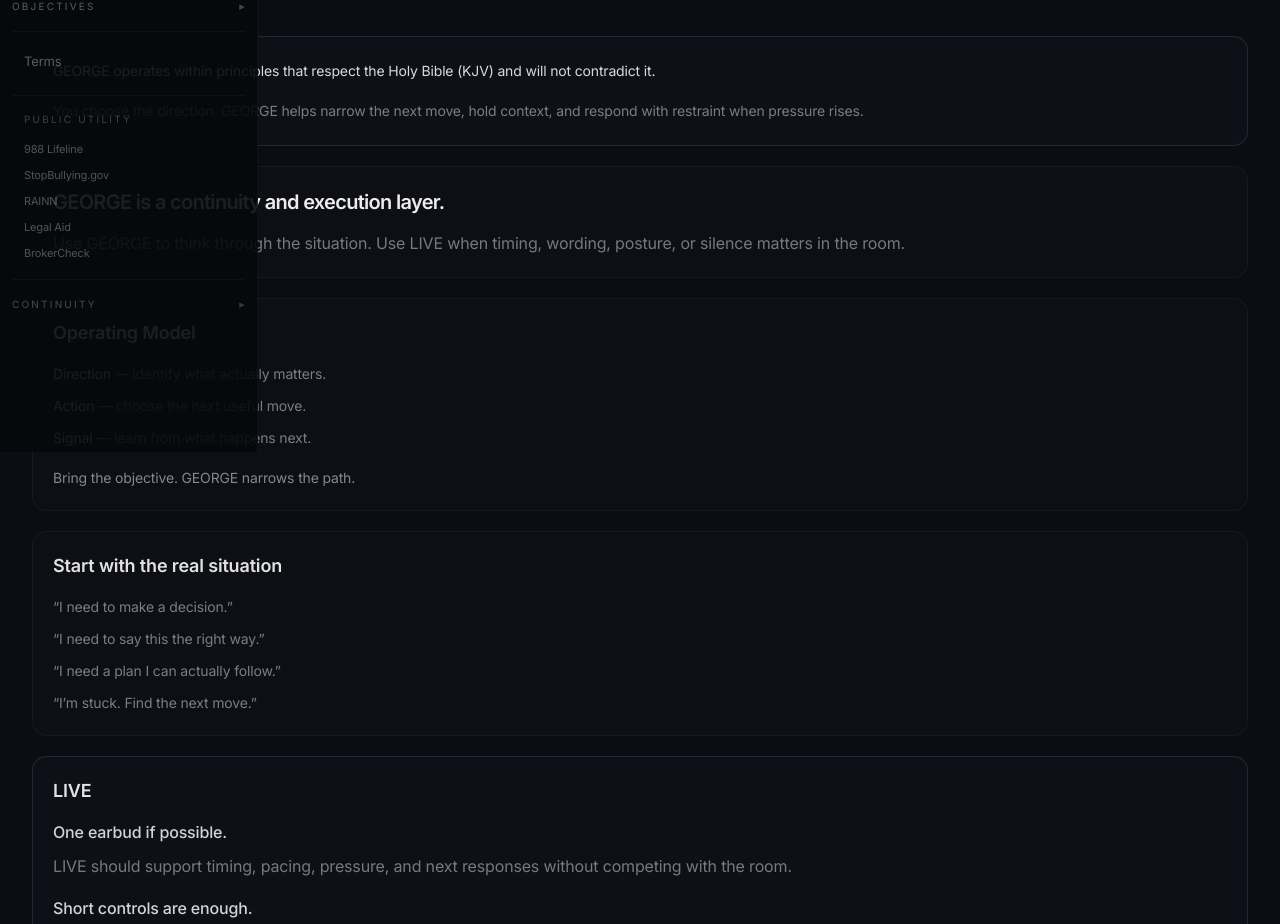
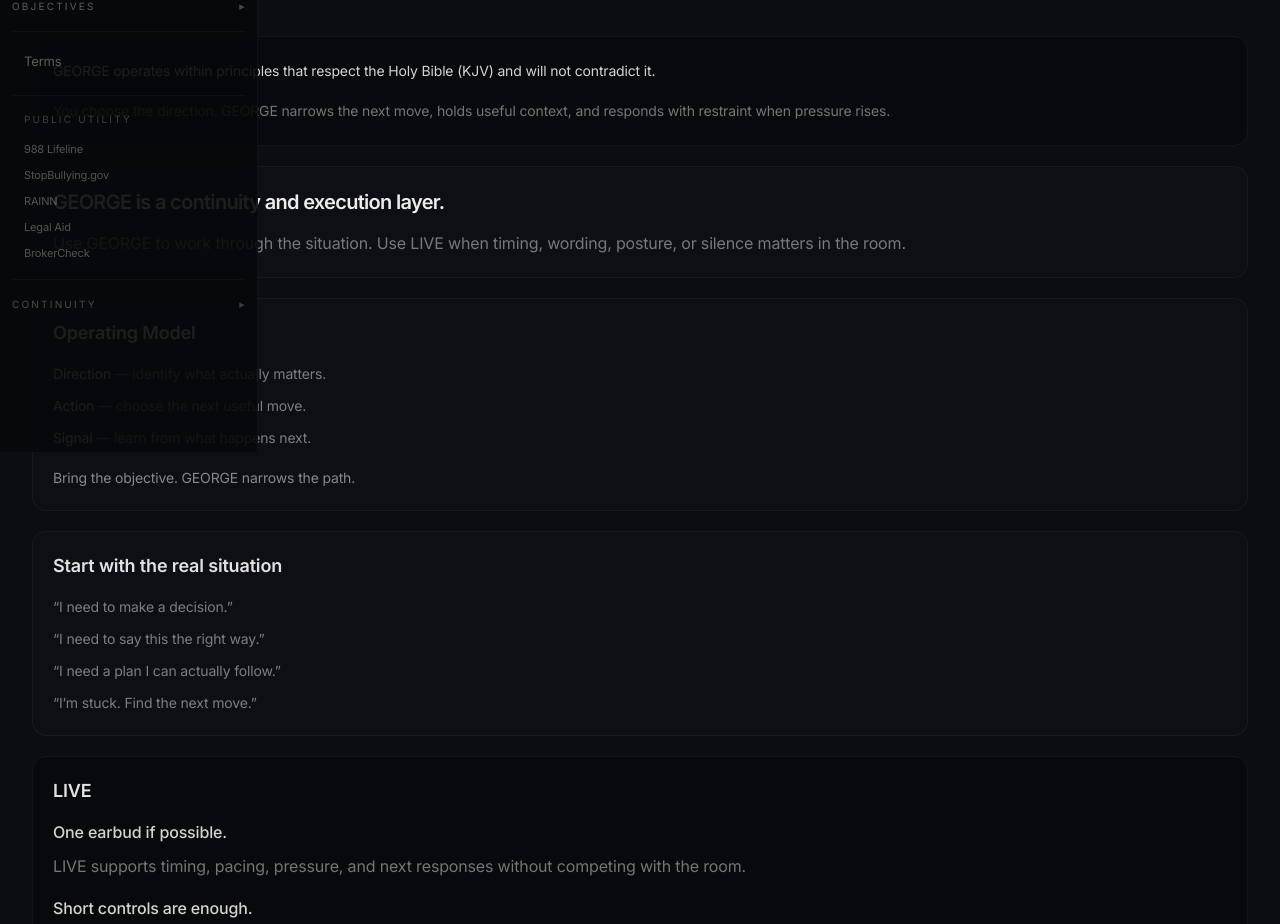
Before and after one commit to LesKemVal/ai-clarity, a Next.js app: page /help in a window 1280 px wide. Shown: the part 348-1272 px from the top of the page. Built offline with nearby package versions, Linux system fonts and the light colour scheme.

Commit message:
Align help page with operational utility style

```diff
--- a/app/help/page.tsx
+++ b/app/help/page.tsx
@@ -6,17 +6,17 @@ export default function HelpPage() {
   return (
     <PageShell
       title="Operating GEORGE"
-      eyebrow="Support"
+      eyebrow="Manual"
       backToGeorge
     >
       <div className="space-y-5">
 
-        <section className="rounded-[0.9rem] border border-[#AEB6FF]/14 bg-[#AEB6FF]/[0.025] p-5 md:p-5">
-          <p className="text-sm leading-7 text-white/84">
+        <section className="rounded-[0.9rem] border border-white/[0.045] bg-black/24 p-5 md:p-5">
+          <p className="text-sm leading-7 text-white/82">
             GEORGE operates within principles that respect the Holy Bible (KJV) and will not contradict it.
           </p>
-          <p className="mt-3 text-sm leading-7 text-white/46">
-            You choose the direction. GEORGE helps narrow the next move, hold context, and respond with restraint when pressure rises.
+          <p className="mt-3 text-sm leading-7 text-white/44">
+            You choose the direction. GEORGE narrows the next move, holds useful context, and responds with restraint when pressure rises.
           </p>
         </section>
 
@@ -25,7 +25,7 @@ export default function HelpPage() {
             GEORGE is a continuity and execution layer.
           </p>
           <p className="mt-3 leading-7 text-white/44">
-            Use GEORGE to think through the situation. Use LIVE when timing, wording, posture, or silence matters in the room.
+            Use GEORGE to work through the situation. Use LIVE when timing, wording, posture, or silence matters in the room.
           </p>
         </section>
 
@@ -51,14 +51,14 @@ export default function HelpPage() {
           </div>
         </section>
 
-        <section className="rounded-[0.9rem] border border-[#AEB6FF]/14 bg-[#AEB6FF]/[0.025] p-5 md:p-5">
+        <section className="rounded-[0.9rem] border border-white/[0.045] bg-black/24 p-5 md:p-5">
           <h2 className="mb-4 text-[18px] font-semibold text-white/88">LIVE</h2>
 
           <div className="space-y-4">
             <div>
               <p className="font-medium text-white/82">One earbud if possible.</p>
               <p className="mt-2 leading-7 text-white/44">
-                LIVE should support timing, pacing, pressure, and next responses without competing with the room.
+                LIVE supports timing, pacing, pressure, and next responses without competing with the room.
               </p>
             </div>
 
```
